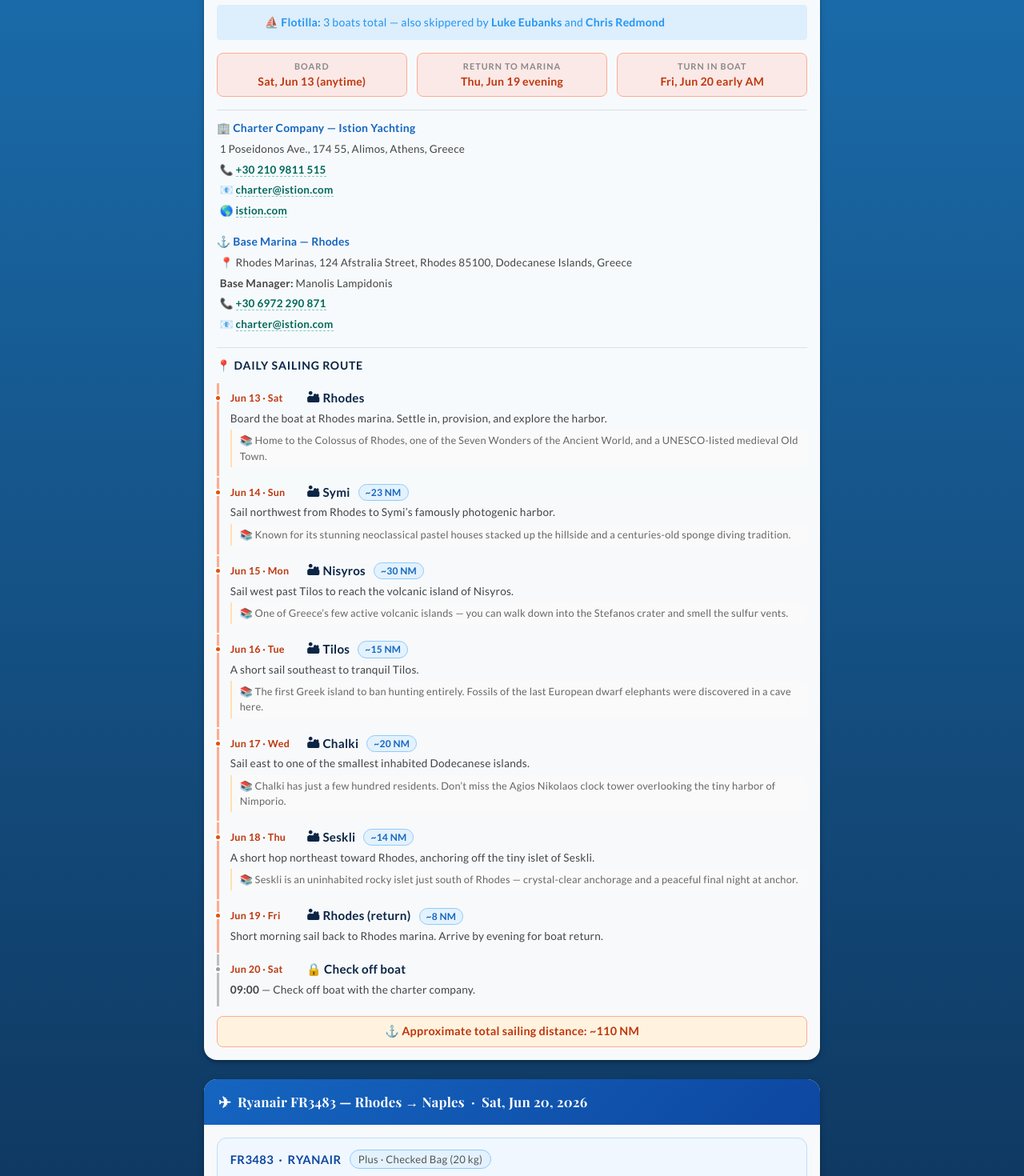
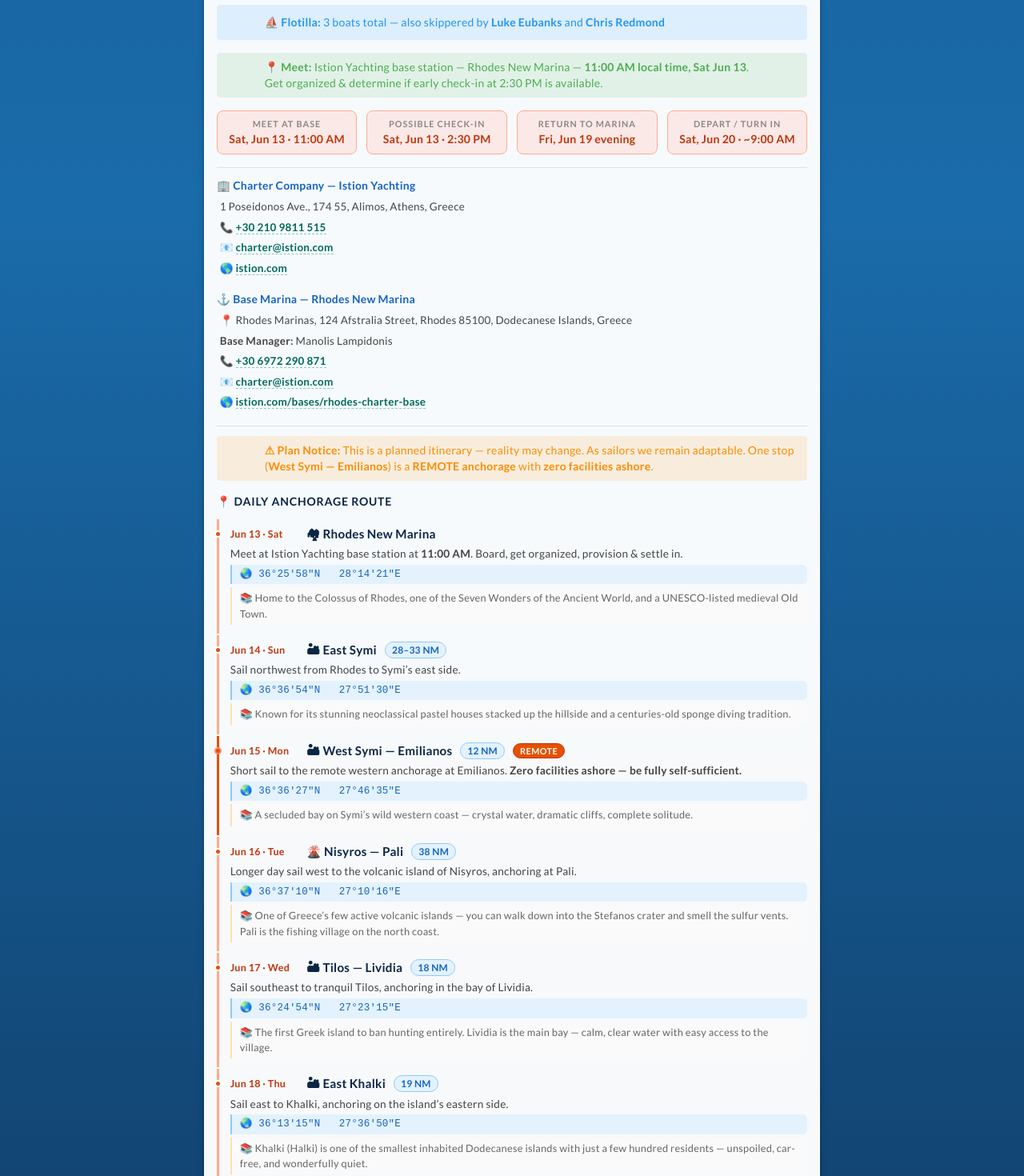
Before and after one commit to FlintShadey/Itenerary, a Vue app: page / in a window 1280 px wide. Shown: the part 4880-6350 px from the top of the page at 80% size. Built offline with nearby package versions, Linux system fonts and the light colour scheme.

Commit message:
Update sailing charter: OS Rhodes Flotilla itinerary, anchorages with coordinates, meeting time, remote stop badge, plan notice, base marina link

```diff
--- a/src/App.vue
+++ b/src/App.vue
@@ -640,19 +640,29 @@
                   <strong>&#9973; Flotilla:</strong> 3 boats total &mdash; also skippered by <strong>Luke Eubanks</strong> and <strong>Chris Redmond</strong>
                 </v-alert>
 
+                <!-- Meeting Info -->
+                <v-alert type="success" variant="tonal" class="mb-4" density="compact">
+                  <strong>&#128205; Meet:</strong> Istion Yachting base station &mdash; Rhodes New Marina &mdash; <strong>11:00 AM local time, Sat Jun 13</strong>.<br>
+                  Get organized &amp; determine if early check-in at 2:30 PM is available.
+                </v-alert>
+
                 <!-- Key Dates -->
                 <div class="charter-dates mb-4">
                   <div class="charter-date-item">
-                    <span class="charter-date-label">Board</span>
-                    <span class="charter-date-value">Sat, Jun 13 (anytime)</span>
+                    <span class="charter-date-label">Meet at base</span>
+                    <span class="charter-date-value">Sat, Jun 13 &middot; 11:00 AM</span>
+                  </div>
+                  <div class="charter-date-item">
+                    <span class="charter-date-label">Possible check-in</span>
+                    <span class="charter-date-value">Sat, Jun 13 &middot; 2:30 PM</span>
                   </div>
                   <div class="charter-date-item">
                     <span class="charter-date-label">Return to marina</span>
-                    <span class="charter-date-value">Thu, Jun 19 evening</span>
+                    <span class="charter-date-value">Fri, Jun 19 evening</span>
                   </div>
                   <div class="charter-date-item">
-                    <span class="charter-date-label">Turn in boat</span>
-                    <span class="charter-date-value">Fri, Jun 20 early AM</span>
+                    <span class="charter-date-label">Depart / turn in</span>
+                    <span class="charter-date-value">Sat, Jun 20 &middot; ~9:00 AM</span>
                   </div>
                 </div>
 
@@ -671,123 +681,139 @@
 
                 <!-- Base Marina -->
                 <div class="charter-company mb-4">
-                  <div class="detail-label mb-1">&#9875; Base Marina &mdash; Rhodes</div>
+                  <div class="detail-label mb-1">&#9875; Base Marina &mdash; Rhodes New Marina</div>
                   <div class="company-details">
                     <div>&#128205; Rhodes Marinas, 124 Afstralia Street, Rhodes 85100, Dodecanese Islands, Greece</div>
                     <div><strong>Base Manager:</strong> Manolis Lampidonis</div>
                     <div>&#128222; <a href="tel:+306972290871" class="med-link">+30 6972 290 871</a></div>
                     <div>&#128231; <a href="mailto:charter@istion.com" class="med-link">charter@istion.com</a></div>
+                    <div>&#127758; <a href="https://www.istion.com/bases/rhodes-charter-base" target="_blank" rel="noopener" class="med-link">istion.com/bases/rhodes-charter-base</a></div>
                   </div>
                 </div>
 
                 <v-divider class="my-3"></v-divider>
 
+                <!-- Plan notice -->
+                <v-alert type="warning" variant="tonal" class="mb-4" density="compact">
+                  <strong>&#9888; Plan Notice:</strong> This is a planned itinerary &mdash; reality may change. As sailors we remain adaptable.
+                  One stop (<strong>West Symi &mdash; Emilianos</strong>) is a <strong>REMOTE anchorage</strong> with <strong>zero facilities ashore</strong>.
+                </v-alert>
+
                 <!-- Daily sailing legs -->
-                <div class="benefits-heading mb-3">&#128205; Daily Sailing Route</div>
-
-                <!-- Day 1: Jun 13 — Rhodes -->
+                <div class="benefits-heading mb-3">&#128205; Daily Anchorage Route</div>
+
+                <!-- Day 1: Jun 13 — Rhodes New Marina -->
                 <div class="sail-day">
                   <div class="sail-day-header">
                     <span class="sail-day-date">Jun 13 &middot; Sat</span>
-                    <span class="sail-day-island">&#127964; Rhodes</span>
+                    <span class="sail-day-island">&#127960; Rhodes New Marina</span>
                   </div>
                   <div class="sail-day-body">
-                    <div class="sail-fact">Board the boat at Rhodes marina. Settle in, provision, and explore the harbor.</div>
+                    <div class="sail-fact">Meet at Istion Yachting base station at <strong>11:00 AM</strong>. Board, get organized, provision &amp; settle in.</div>
+                    <div class="sail-fact sail-coords">&#127759; 36&deg;25&prime;58&Prime;N &nbsp; 28&deg;14&prime;21&Prime;E</div>
                     <div class="sail-fact island-fact">&#128218; Home to the Colossus of Rhodes, one of the Seven Wonders of the Ancient World, and a UNESCO-listed medieval Old Town.</div>
                   </div>
                 </div>
 
-                <!-- Day 2: Jun 14 — Symi -->
+                <!-- Day 2: Jun 14 — East Symi -->
                 <div class="sail-day">
                   <div class="sail-day-header">
                     <span class="sail-day-date">Jun 14 &middot; Sun</span>
-                    <span class="sail-day-island">&#127964; Symi</span>
-                    <span class="sail-nm">~23 NM</span>
+                    <span class="sail-day-island">&#127964; East Symi</span>
+                    <span class="sail-nm">28&ndash;33 NM</span>
                   </div>
                   <div class="sail-day-body">
-                    <div class="sail-fact">Sail northwest from Rhodes to Symi&rsquo;s famously photogenic harbor.</div>
+                    <div class="sail-fact">Sail northwest from Rhodes to Symi&rsquo;s east side.</div>
+                    <div class="sail-fact sail-coords">&#127759; 36&deg;36&prime;54&Prime;N &nbsp; 27&deg;51&prime;30&Prime;E</div>
                     <div class="sail-fact island-fact">&#128218; Known for its stunning neoclassical pastel houses stacked up the hillside and a centuries-old sponge diving tradition.</div>
                   </div>
                 </div>
 
-                <!-- Day 3: Jun 15 — Nisyros -->
-                <div class="sail-day">
+                <!-- Day 3: Jun 15 — West Symi, Emilianos (REMOTE) -->
+                <div class="sail-day sail-day-remote">
                   <div class="sail-day-header">
                     <span class="sail-day-date">Jun 15 &middot; Mon</span>
-                    <span class="sail-day-island">&#127964; Nisyros</span>
-                    <span class="sail-nm">~30 NM</span>
+                    <span class="sail-day-island">&#127964; West Symi &mdash; Emilianos</span>
+                    <span class="sail-nm">12 NM</span>
+                    <span class="sail-remote-badge">REMOTE</span>
                   </div>
                   <div class="sail-day-body">
-                    <div class="sail-fact">Sail west past Tilos to reach the volcanic island of Nisyros.</div>
-                    <div class="sail-fact island-fact">&#128218; One of Greece&rsquo;s few active volcanic islands &mdash; you can walk down into the Stefanos crater and smell the sulfur vents.</div>
-                  </div>
-                </div>
-
-                <!-- Day 4: Jun 16 — Tilos -->
+                    <div class="sail-fact">Short sail to the remote western anchorage at Emilianos. <strong>Zero facilities ashore &mdash; be fully self-sufficient.</strong></div>
+                    <div class="sail-fact sail-coords">&#127759; 36&deg;36&prime;27&Prime;N &nbsp; 27&deg;46&prime;35&Prime;E</div>
+                    <div class="sail-fact island-fact">&#128218; A secluded bay on Symi&rsquo;s wild western coast &mdash; crystal water, dramatic cliffs, complete solitude.</div>
+                  </div>
+                </div>
+
+                <!-- Day 4: Jun 16 — Nisyros Pali -->
                 <div class="sail-day">
                   <div class="sail-day-header">
                     <span class="sail-day-date">Jun 16 &middot; Tue</span>
-                    <span class="sail-day-island">&#127964; Tilos</span>
-                    <span class="sail-nm">~15 NM</span>
+                    <span class="sail-day-island">&#127755; Nisyros &mdash; Pali</span>
+                    <span class="sail-nm">38 NM</span>
                   </div>
                   <div class="sail-day-body">
-                    <div class="sail-fact">A short sail southeast to tranquil Tilos.</div>
-                    <div class="sail-fact island-fact">&#128218; The first Greek island to ban hunting entirely. Fossils of the last European dwarf elephants were discovered in a cave here.</div>
-                  </div>
-                </div>
-
-                <!-- Day 5: Jun 17 — Chalki -->
+                    <div class="sail-fact">Longer day sail west to the volcanic island of Nisyros, anchoring at Pali.</div>
+                    <div class="sail-fact sail-coords">&#127759; 36&deg;37&prime;10&Prime;N &nbsp; 27&deg;10&prime;16&Prime;E</div>
+                    <div class="sail-fact island-fact">&#128218; One of Greece&rsquo;s few active volcanic islands &mdash; you can walk down into the Stefanos crater and smell the sulfur vents. Pali is the fishing village on the north coast.</div>
+                  </div>
+                </div>
+
+                <!-- Day 5: Jun 17 — Tilos, Lividia -->
                 <div class="sail-day">
                   <div class="sail-day-header">
                     <span class="sail-day-date">Jun 17 &middot; Wed</span>
-                    <span class="sail-day-island">&#127964; Chalki</span>
-                    <span class="sail-nm">~20 NM</span>
+                    <span class="sail-day-island">&#127964; Tilos &mdash; Lividia</span>
+                    <span class="sail-nm">18 NM</span>
                   </div>
                   <div class="sail-day-body">
-                    <div class="sail-fact">Sail east to one of the smallest inhabited Dodecanese islands.</div>
-                    <div class="sail-fact island-fact">&#128218; Chalki has just a few hundred residents. Don&rsquo;t miss the Agios Nikolaos clock tower overlooking the tiny harbor of Nimporio.</div>
-                  </div>
-                </div>
-
-                <!-- Day 6: Jun 18 — Seskli -->
+                    <div class="sail-fact">Sail southeast to tranquil Tilos, anchoring in the bay of Lividia.</div>
+                    <div class="sail-fact sail-coords">&#127759; 36&deg;24&prime;54&Prime;N &nbsp; 27&deg;23&prime;15&Prime;E</div>
+                    <div class="sail-fact island-fact">&#128218; The first Greek island to ban hunting entirely. Lividia is the main bay &mdash; calm, clear water with easy access to the village.</div>
+                  </div>
+                </div>
+
+                <!-- Day 6: Jun 18 — East Khalki -->
                 <div class="sail-day">
                   <div class="sail-day-header">
                     <span class="sail-day-date">Jun 18 &middot; Thu</span>
-                    <span class="sail-day-island">&#127964; Seskli</span>
-                    <span class="sail-nm">~14 NM</span>
+                    <span class="sail-day-island">&#127964; East Khalki</span>
+                    <span class="sail-nm">19 NM</span>
                   </div>
                   <div class="sail-day-body">
-                    <div class="sail-fact">A short hop northeast toward Rhodes, anchoring off the tiny islet of Seskli.</div>
-                    <div class="sail-fact island-fact">&#128218; Seskli is an uninhabited rocky islet just south of Rhodes &mdash; crystal-clear anchorage and a peaceful final night at anchor.</div>
-                  </div>
-                </div>
-
-                <!-- Day 7: Jun 19 — Return to Rhodes -->
+                    <div class="sail-fact">Sail east to Khalki, anchoring on the island&rsquo;s eastern side.</div>
+                    <div class="sail-fact sail-coords">&#127759; 36&deg;13&prime;15&Prime;N &nbsp; 27&deg;36&prime;50&Prime;E</div>
+                    <div class="sail-fact island-fact">&#128218; Khalki (Halki) is one of the smallest inhabited Dodecanese islands with just a few hundred residents &mdash; unspoiled, car-free, and wonderfully quiet.</div>
+                  </div>
+                </div>
+
+                <!-- Day 7: Jun 19 — Return to Rhodes New Marina -->
                 <div class="sail-day">
                   <div class="sail-day-header">
                     <span class="sail-day-date">Jun 19 &middot; Fri</span>
-                    <span class="sail-day-island">&#127964; Rhodes (return)</span>
-                    <span class="sail-nm">~8 NM</span>
+                    <span class="sail-day-island">&#127960; Rhodes New Marina (return)</span>
+                    <span class="sail-nm">35 NM</span>
                   </div>
                   <div class="sail-day-body">
-                    <div class="sail-fact">Short morning sail back to Rhodes marina. Arrive by evening for boat return.</div>
-                  </div>
-                </div>
-
-                <!-- Day 8: Jun 20 — Turn in boat -->
+                    <div class="sail-fact">Longer sail back to Rhodes New Marina. Arrive by evening.</div>
+                    <div class="sail-fact sail-coords">&#127759; 36&deg;25&prime;58&Prime;N &nbsp; 28&deg;14&prime;21&Prime;E</div>
+                  </div>
+                </div>
+
+                <!-- Day 8: Jun 20 — Depart -->
                 <div class="sail-day sail-day-last">
                   <div class="sail-day-header">
                     <span class="sail-day-date">Jun 20 &middot; Sat</span>
-                    <span class="sail-day-island">&#128274; Check off boat</span>
+                    <span class="sail-day-island">&#128274; Depart &amp; check off boat</span>
                   </div>
                   <div class="sail-day-body">
-                    <div class="sail-fact"><strong>09:00</strong> &mdash; Check off boat with the charter company.</div>
+                    <div class="sail-fact"><strong>~9:00 AM</strong> &mdash; Depart and check off boat with Istion Yachting.</div>
+                    <div class="sail-fact sail-coords">&#127759; 36&deg;25&prime;58&Prime;N &nbsp; 28&deg;14&prime;21&Prime;E</div>
                   </div>
                 </div>
 
                 <!-- Total distance -->
                 <div class="sail-total mt-3">
-                  &#9875; Approximate total sailing distance: ~110 NM
+                  &#9875; Approximate total sailing distance: ~155 NM
                 </div>
 
               </v-card-text>
@@ -1603,6 +1629,38 @@
   padding: 8px;
 }
 
+.sail-day-remote {
+  border-left-color: #E65100;
+}
+
+.sail-day-remote::before {
+  background: #E65100;
+  border-color: #FF8A65;
+}
+
+.sail-remote-badge {
+  font-size: 0.68rem;
+  font-weight: 800;
+  color: #FFF;
+  background: #E65100;
+  border: 1px solid #BF360C;
+  padding: 1px 8px;
+  border-radius: 20px;
+  letter-spacing: 0.04em;
+  white-space: nowrap;
+}
+
+.sail-coords {
+  font-size: 0.78rem;
+  color: #1565C0;
+  font-family: 'Courier New', monospace;
+  background: #E3F2FD;
+  border-left: 2px solid #90CAF9;
+  padding: 3px 10px;
+  margin-top: 3px;
+  border-radius: 0 6px 6px 0;
+}
+
 /* ─── Fare table ──────────────────────────────────────────── */
 .vessel-company {
   font-size: 0.78rem;
```
